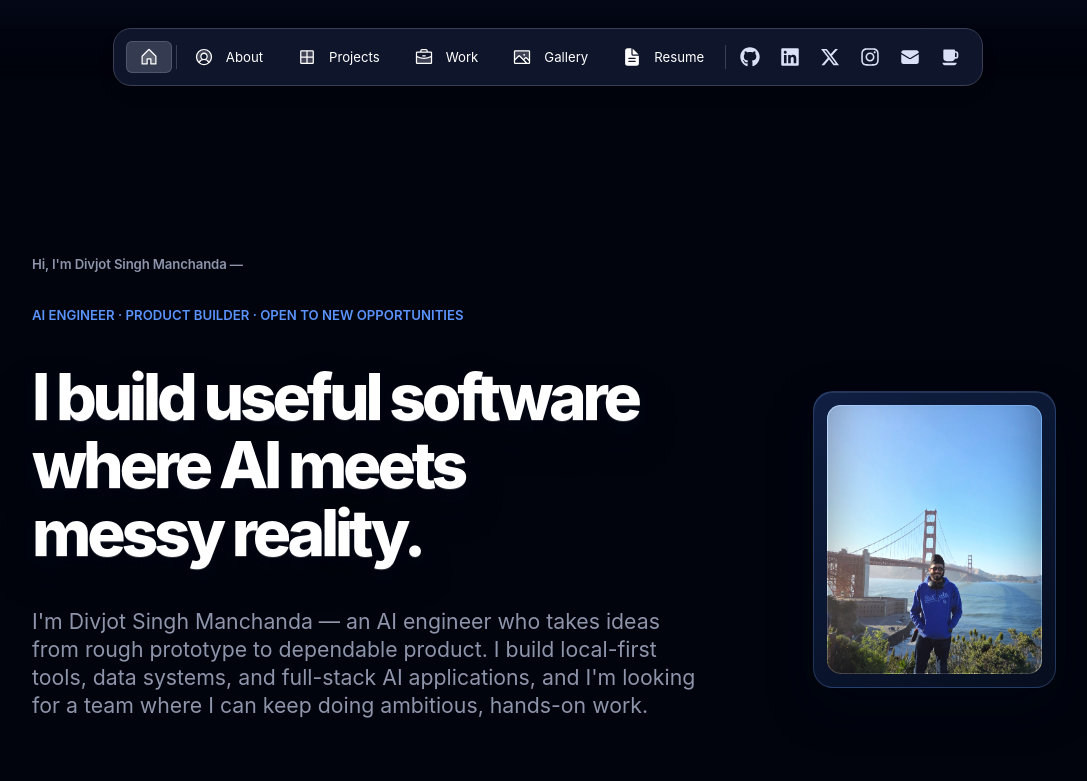
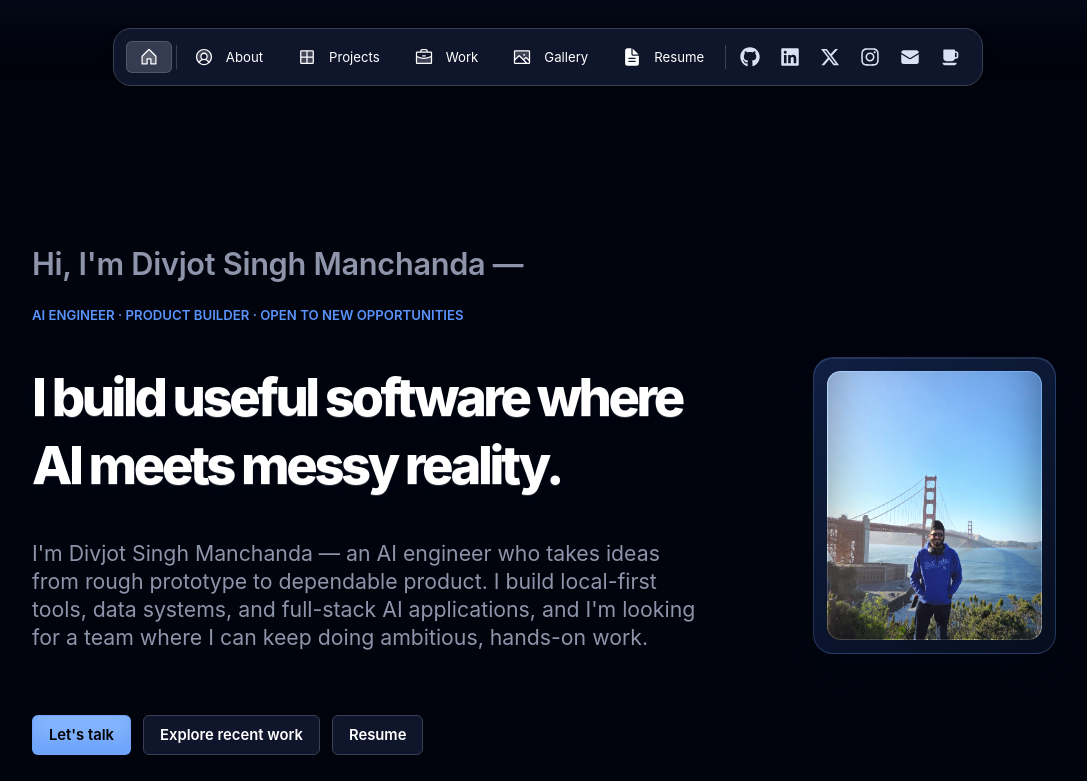
Before and after one commit to djsmanchanda/djsmanchanda_website, a Next.js app: page / in a window 1280 px wide. Shown: the top 781 px of the page, without its empty margins (96-1183 px from the left). Built offline with nearby package versions, Linux system fonts and the light colour scheme.

Commit message:
fix(portfolio): enforce homepage hero scale

```diff
--- a/src/app/home.module.scss
+++ b/src/app/home.module.scss
@@ -40,12 +40,12 @@
 .greeting {
   margin-bottom: -0.35rem;
   color: var(--neutral-on-background-weak);
-  font-size: clamp(1.45rem, 2.4vw, 2rem);
+  font-size: clamp(1.45rem, 2.4vw, 2rem) !important;
   letter-spacing: -0.01em;
 }
 .heroHeading {
   max-width: 22ch;
-  font-size: clamp(2.5rem, 4.5vw, 4.25rem);
+  font-size: clamp(2.5rem, 4.1vw, 3.9rem) !important;
   letter-spacing: -0.065em;
   line-height: 0.98;
   text-shadow:
```
